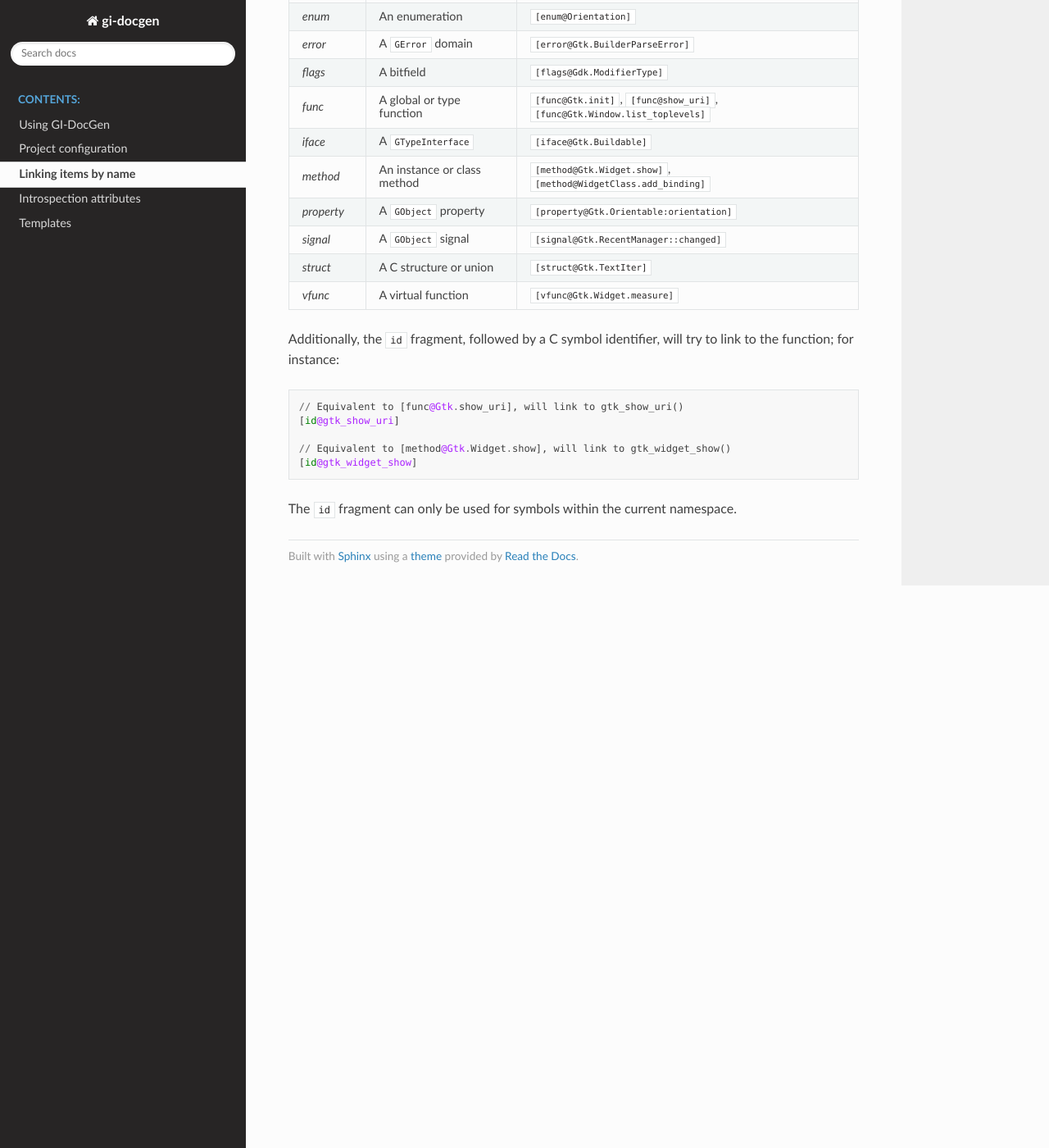
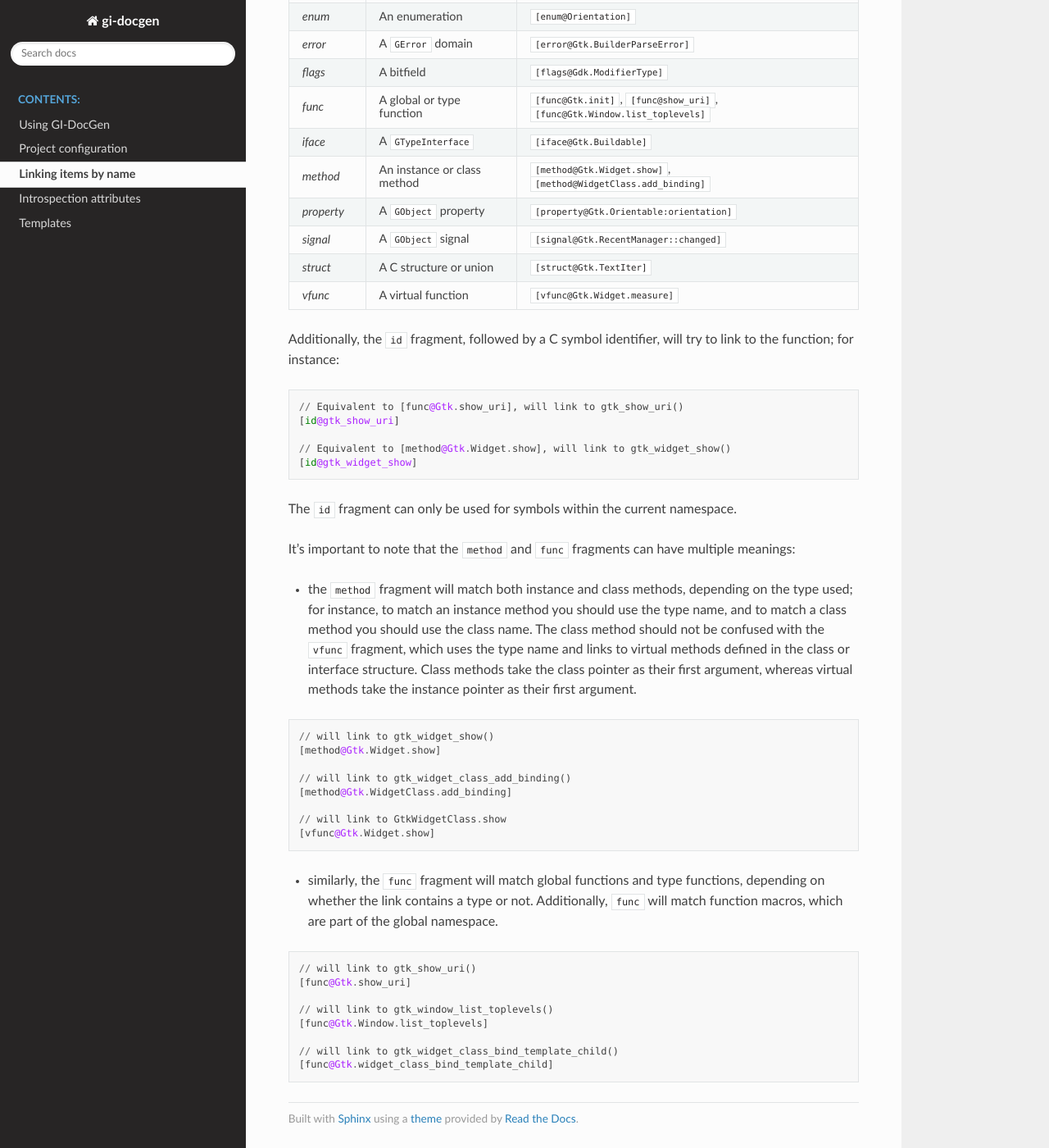
Before and after one commit to GNOME/gi-docgen, a Sphinx documentation site: the page built from docs/linking.rst, in a window 1280 px wide and 1400 px high, scrolled down 1075 px. Shown: the whole window at 82% size. Built offline with Sphinx 7.4.7 and the Read the Docs theme 2.0.0, drawn with Linux system fonts in a browser that asks for light colours.

Commit message:
docs: Add more examples for method and func fragments

```diff
--- a/docs/linking.rst
+++ b/docs/linking.rst
@@ -86,3 +86,41 @@ Additionally, the ``id`` fragment, followed by a C symbol identifier, will try t
     [id@gtk_widget_show]
 
 The ``id`` fragment can only be used for symbols within the current namespace.
+
+It's important to note that the ``method`` and ``func`` fragments can have
+multiple meanings:
+
+- the ``method`` fragment will match both instance and class methods, depending
+  on the type used; for instance, to match an instance method you should use the
+  type name, and to match a class method you should use the class name. The class
+  method should not be confused with the ``vfunc`` fragment, which uses the type
+  name and links to virtual methods defined in the class or interface structure.
+  Class methods take the class pointer as their first argument, whereas virtual
+  methods take the instance pointer as their first argument.
+
+::
+
+    // will link to gtk_widget_show()
+    [method@Gtk.Widget.show]
+
+    // will link to gtk_widget_class_add_binding()
+    [method@Gtk.WidgetClass.add_binding]
+
+    // will link to GtkWidgetClass.show
+    [vfunc@Gtk.Widget.show]
+
+
+- similarly, the ``func`` fragment will match global functions and type
+  functions, depending on whether the link contains a type or not. Additionally,
+  ``func`` will match function macros, which are part of the global namespace.
+
+::
+
+    // will link to gtk_show_uri()
+    [func@Gtk.show_uri]
+
+    // will link to gtk_window_list_toplevels()
+    [func@Gtk.Window.list_toplevels]
+
+    // will link to gtk_widget_class_bind_template_child()
+    [func@Gtk.widget_class_bind_template_child]
```
